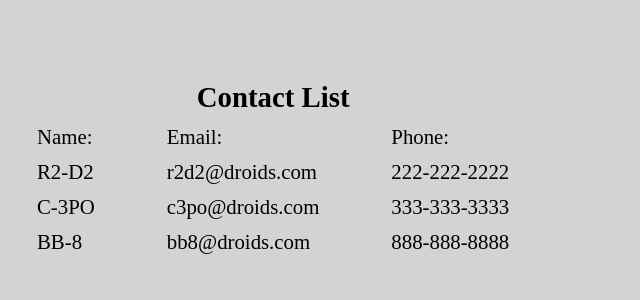
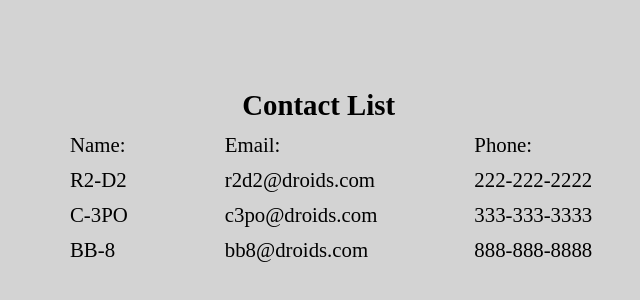
Before and after one commit to Selene-Kas/ContactListApp, a React (Vite) app: page / in a window 1280 px wide. Shown: the part 232-532 px from the top of the page, without its empty margins (0-640 px from the left). Built offline with nearby package versions, Linux system fonts and the light colour scheme; no server answers.

Commit message:
styling to table and contact view

```diff
--- a/src/index.css
+++ b/src/index.css
@@ -1,22 +1,19 @@
-body {
-  margin: 0;
-  display: flex;
-  place-items: center;
-  min-width: 320px;
-  min-height: 100vh;
-  background-color: rgb(211, 211, 211);
-}
-
 th {
   font-size: 1.8em;
   line-height: 1.1;
   color: solid black;
 }
-
 td  {
   font-size: 1.3em;
   color: solid black;
-  padding-left: 35px;
+  padding-left: 60px;
   padding-right: 35px;
   padding-top: 8px;
 }
+.ContactView {
+  padding-left: 20px;
+  padding-right: 20px;
+  margin-left: 5em;
+  font-size: 1.8em;
+  place-items: center;
+}
```
